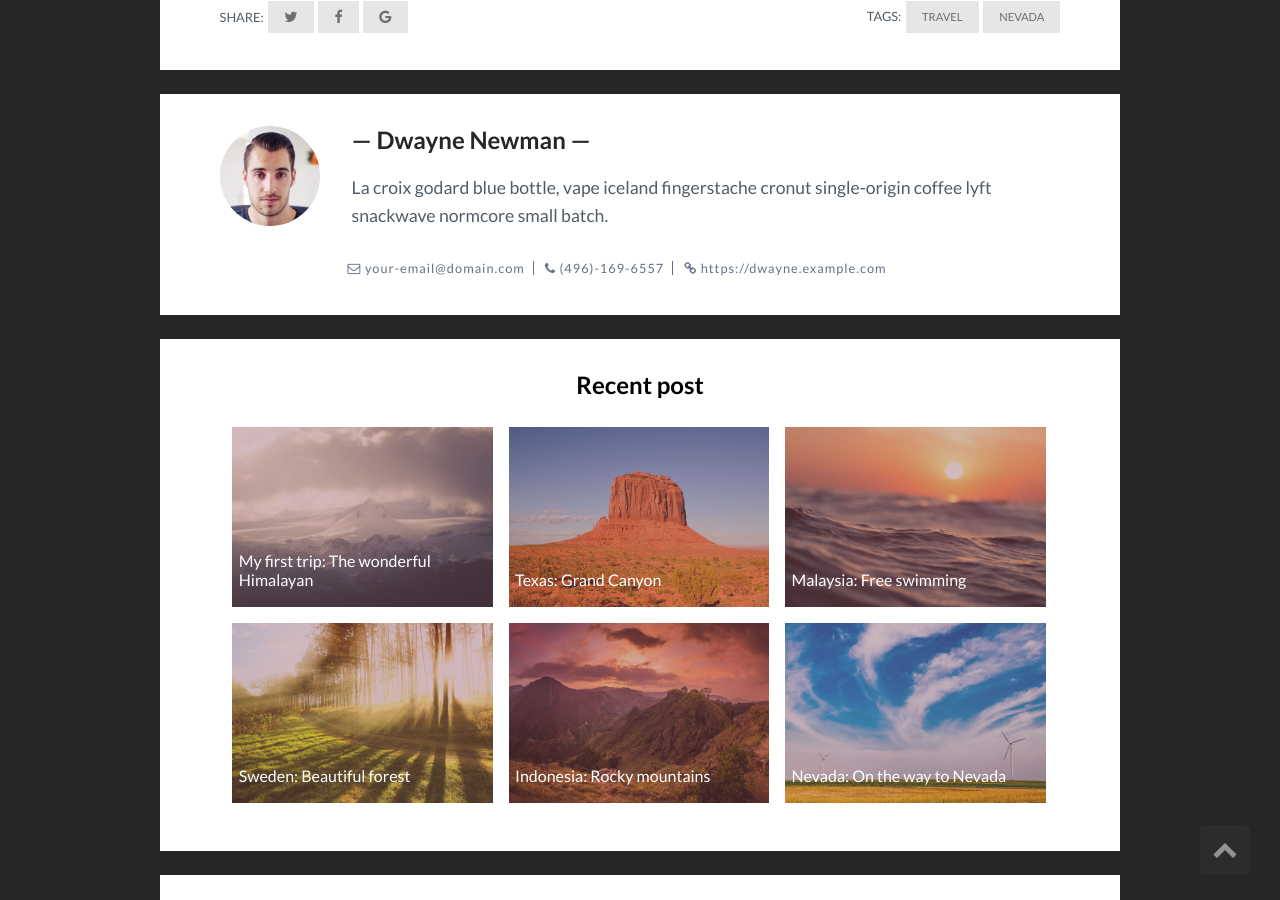
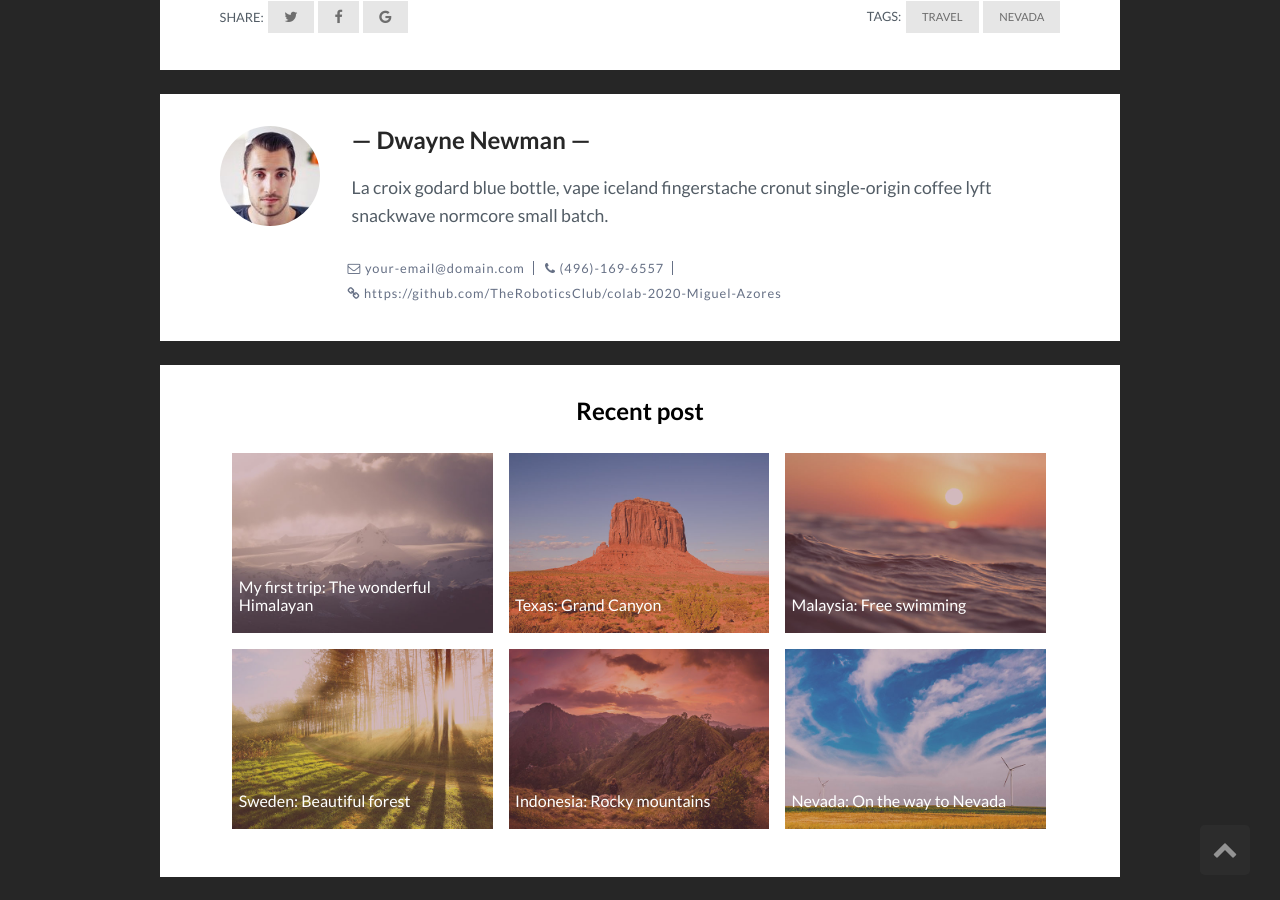
Before and after one commit to TheRoboticsClub/colab-2020-Miguel-Azores, a Jekyll site: the page built from docs/_posts/2017-07-12-nevada-on-the-way-to-nevada.markdown, in a window 1280 px wide and 900 px high, scrolled down 1778 px. Built offline with Jekyll 4.4.1, drawn with Linux system fonts in a browser that asks for light colours; comment, search, counter and statistics services are not loaded; some of the changed lines change nothing that is shown.

Commit message:
reupload theme

```diff
--- a/docs/_config.yml
+++ b/docs/_config.yml
@@ -1,12 +1,12 @@
 logo: # add logo name
-title: Bef - Enjoy Freedom
+title: MAP - progectos
 description: > # this means to ignore newlines until "baseurl:"
   Write an awesome description for your new site here. You can edit this
   line in _config.yml. It will appear in your document head meta (for
   Google search results) and in your feed.xml site description.
 permalink: ':title/'
-baseurl: "/bef" # the subpath of your site, e.g. /blog
-url: "" # the base hostname & protocol for your site, e.g. http://example.com
+baseurl: "/map" # the subpath of your site, e.g. /blog
+url: "https://github.com/TheRoboticsClub/colab-2020-Miguel-Azores" # the base hostname & protocol for your site, e.g. http://example.com
 
 # Banner settings
 video: mountains.mp4 # add banner video. Add your video file to the folder video
@@ -19,7 +19,7 @@
 about-author: # about author
 email: your-email@domain.com # your email
 phone: (496)-169-6557 # your pnone number
-website: https://dwayne.example.com # you website
+website: https://github.com/TheRoboticsClub/colab-2020-Miguel-Azores # you website
 
 # Social link
 google_url:    # add url link
```
